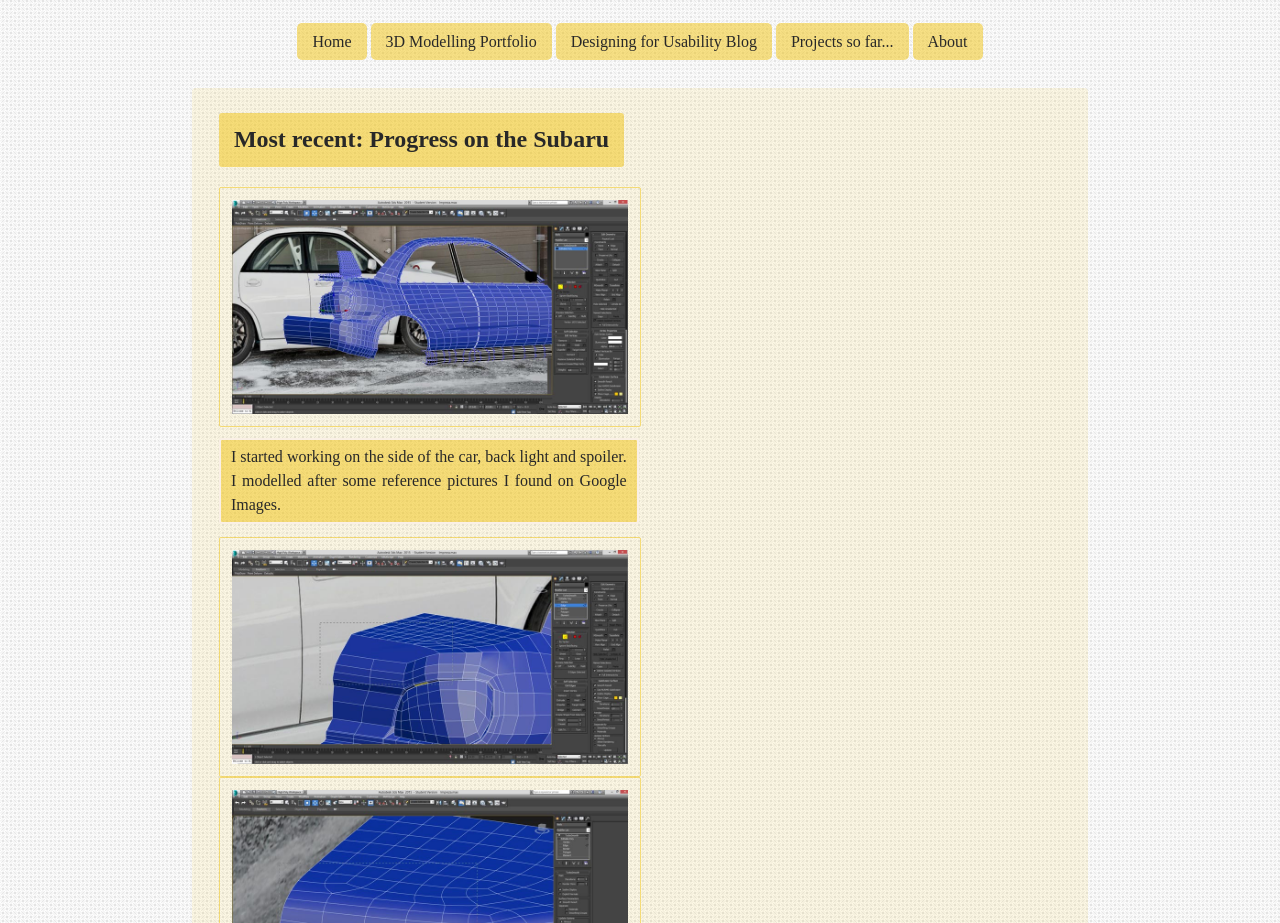
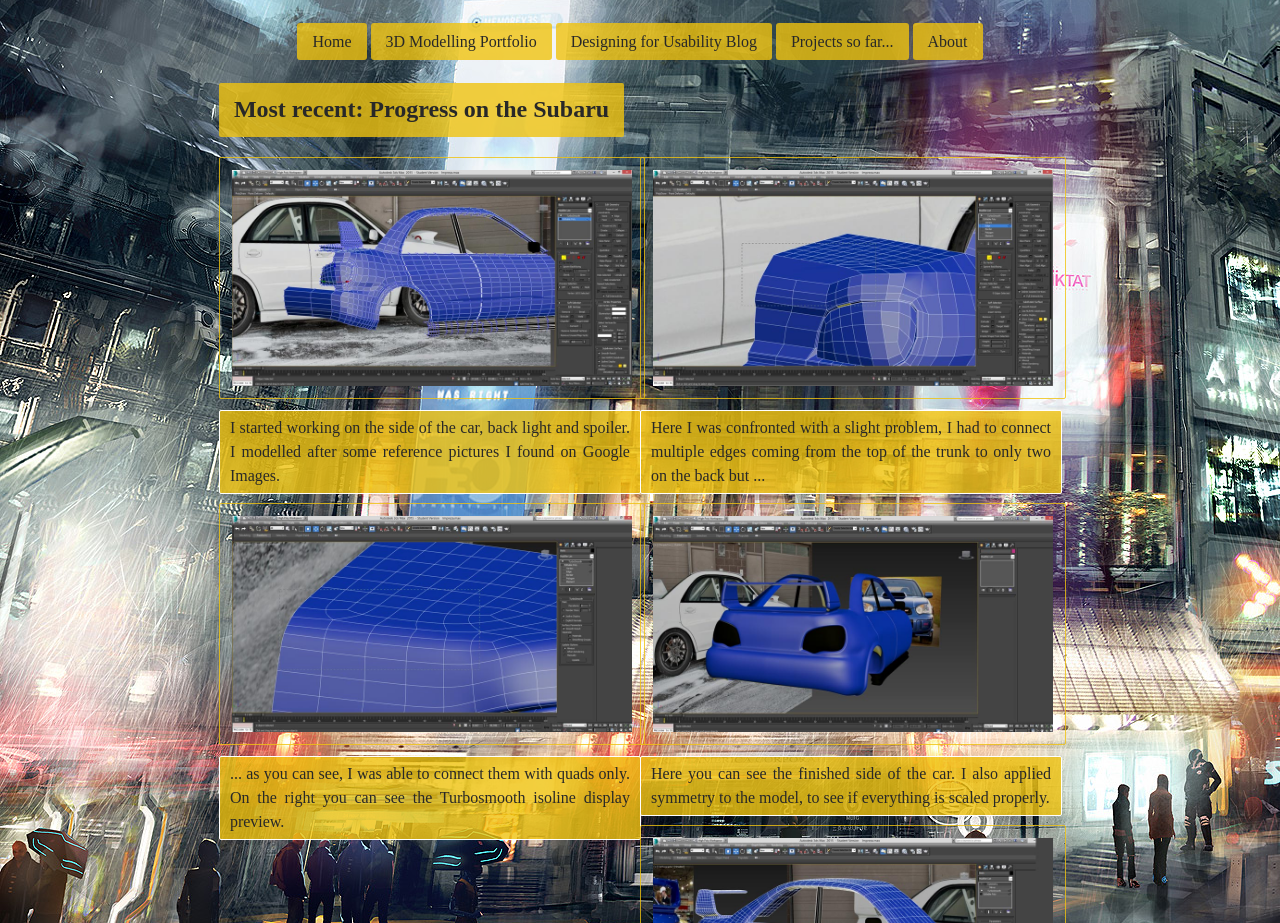
Before and after one commit to schillid/multimediacomputingwebsite, a plain HTML site: page modelling.html in a window 1280 px wide. Shown: the part 154-1077 px from the top of the page. Drawn offline with Linux system fonts and the light colour scheme.

Commit message:
Subaru finished

```diff
--- a/modelling.html
+++ b/modelling.html
@@ -22,20 +22,61 @@
 
         <div class="content-wrapper">
 
-            <h2><span class="subaru">Most recent: Progress on the Subaru</span></h2>
+            <div class="subaru_topic">
+            <h2><span class="h2_title">Most recent: Progress on the Subaru</span></h2>
+            <div class="post_left">
+                <a href="Media/Pic1.png"><img src="Media/Pic1_45.jpg" alt="CarProgress1" width = 95% class="frame"></a>
+                <p div class="textbox">I started working on the side of the car, back light and spoiler. I modelled after some reference pictures I found on Google Images.</p>
+            </div>
+            <div class="post_right">
+                <a href="Media/Pic2.png"><img src="Media/Pic2_45.jpg" alt="CarProgress2" width = 95% class="frame"></a>
+                <p div class="textbox">Here I was confronted with a slight problem, I had to connect multiple edges coming from the top of the trunk to only two on the back but ...</p>
+            </div>
+            <div class="post_left">
+                <a href="Media/Pic3.png"><img src="Media/Pic3_45.jpg" alt="CarProgress3" width = 95% class="frame"></a>
+                <p div class="textbox">... as you can see, I was able to connect them with quads only. On the right you can see the Turbosmooth isoline display preview.</p>
+            </div>
+            <div class="post_right">
+                <a href="Media/Pic4.png"><img src="Media/Pic4_45.jpg" alt="CarProgress4" width = 95% class="frame"></a>
+                <p div class="textbox">Here you can see the finished side of the car. I also applied symmetry to the model, to see if everything is scaled properly.</p>
+            </div>
+            <div class="post_left">
+                <a href="Media/Pic5.png"><img src="Media/Pic5_45.jpg" alt="CarProgress5" width = 95% class="frame"></a>
+                <p div class="textbox">I then created some floating geometry for the horizontal indentation in the door to create a nice normal map later then started working on the roof and windows.</p>
+            </div>
+            <div class="post_right">
+                <a href="Media/Pic6.png"><img src="Media/Pic6_45.jpg" alt="CarProgress6" width = 95% class="frame"></a>
+                <p div class="textbox">The car's headlights and the frontbumper are done at this stage, I then started creating the geometry around the headlight.</p>
+            </div>
+            <div class="post_left">
+                <a href="Media/Pic7.png"><img src="Media/Pic7_45.jpg" alt="CarProgress7" width = 95% class="frame"></a>
+                <p div class ="textbox">I finished the front grill of the car end took a look at the car with a symmetry modifier applied. It shows that I still had to work on the polygon flow down the middle of the car where the seam for the symmerty is. I also added my finished side mirrors.</p>
+            </div>
+            <div class="post_right">
+                <a href="Media/Pic8.png"><img src="Media/Pic8_45.jpg" alt="CarProgress8" width = 95% class="frame"></a>
+                <p div class ="textbox">I finished the wheels and did some last touch ups on the car's geometry. The polygon flow for some parts was not perfect yet at this point which was easy to see after I bumped up the Turbosmooth setting. (Note the two thick lines going down the hood.)</p>
+            </div>
+            <div class="post_left">
+                <a href="Media/Pic9.png"><img src="Media/Pic9_45.jpg" alt="CarProgress9" width = 95% class="frame"></a>
+                <p div class ="textbox">Here you can see the beginning of the retopology of the car. You can see the wheel and spoiler I created properly here too. I am using 3ds Max's PolyDraw tools to retopologize the car.</p>
+            </div>
+            <div class="post_right">
+                <a href="Media/Pic10.png"><img src="Media/Pic10_45.jpg" alt="CarProgress10" width = 95% class="frame"></a>
+                <p div class ="textbox">On the right: the finished,turbosmoothed car. Ready for normals baking. On the left: The finished lowpoly model of the Subaru. I applied a simple flatten mapping the the car to see which areas needed work which was all of them.</p>
+            </div>
+            <div class="post_left">
+                <a href="Media/Pic11.png"><img src="Media/Pic11_45.jpg" alt="CarProgress11" width = 95% class="frame"></a>
+                <p div class ="textbox">Based on the low poly model I then created the projection cage for raycasting. I was able to create a normals and an ambient occlusion map.</p>
+            </div>
+            </div>
+            <hr class="clear">
+            <div class="weapons_topic">
+            <h2><span class="h2_title">Creation of weapon props:</span></h2>
 
-                    <a href="Media/Pic1.png"><img src="Media/Pic1_45.jpg" alt="CarProgress1" width = 47% height = 47% class="frame"></a>
-                        <p div class="text30">I started working on the side of the car, back light and spoiler. I modelled after some reference pictures I found on Google Images.</p>
+            </div>
 
-                    <a href="Media/Pic2.png"><img src="Media/Pic2_45.jpg" alt="CarProgress2" width = 47% height = 47% class="frame_float"></a>
-                    <a href="Media/Pic3.png"><img src="Media/Pic3_45.jpg" alt="CarProgress3" width = 47% height = 47% class="frame"></a>
-                        <p div class="text30">Here I was confronted with a slight problem, I had to connect multiple edges coming from the top of the trunk to only two on the back but as you can see, I was able to connect them with quads only. On the right you can see the Turbosmooth isoline display preview.</p>
 
-                    <a href="Media/Pic4.png"><img src="Media/Pic4_45.jpg" alt="CarProgress4" width = 47% height = 47% class="frame"></a>
-                        <p div class="text30">Here you can see the finished side of the car. I also applied symmetry to the model, to see if everything is scaled properly.</p>
 
-                    <a href="Media/Pic5.png"><img src="Media/Pic5_45.jpg" alt="CarProgress5" width = 47% height = 47% class="frame"></a>
-                        <p div class="text30">I then created some floating geometry for the horizontal indentation in the door to create a nice normal map later and started working on the roof and windows.</p>
 
 
 
--- a/style.css
+++ b/style.css
@@ -3,7 +3,9 @@
 	padding: 0;
 }
 html {
-    background: url(Media/background.png);
+    background: url(Media/background.jpg);
+    background-repeat: no-repeat;
+    background-attachment: fixed;
 }
 body {
     font: 100% "Myriad Pro";
@@ -23,8 +25,8 @@
     margin-bottom: .9em;
     text-align: center;
     padding: 2%;
-    border-radius: 5px;
-    background-color: rgba(241, 196, 15, 0.5);
+    border-radius: 3px;
+    background-color: rgba(241, 196, 15, 0.8);
 }
 h2 {
     text-decoration: none;
@@ -32,15 +34,15 @@
 }
 .navcenter {
     text-align: center;
-    margin: 20px;
+    margin: 20px 20px 0px 20px;
 }
 .navbar {
     display: inline;
     list-style-type: none;
     text-align: center;
     padding: 10px 15px 10px 15px;
-    background-color: rgba(241, 196, 15, 0.5);
-    border-radius: 5px;
+    background-color: rgba(241, 196, 15, 0.8);
+    border-radius: 3px;
 }
 .nodeco {
     text-decoration: none;
@@ -53,43 +55,45 @@
 .frame {
     background: transparent;
     padding: 12px;
-    border: 1px solid rgba(241, 196, 15, 0.5);
+    border: 1px solid rgba(241, 196, 15, 0.8);
     border-radius: 2px;
 }
-.frame_float {
-    background: transparent;
-    padding: 12px;
-    border: 1px solid rgba(241, 196, 15, 0.5);
+p.textbox {
+    width: 95%;
+    background-color: rgba(241, 196, 15, 0.8);
+    border: 1px solid white;
     border-radius: 2px;
+    padding: 5px 10px 5px 10px;
+    height: 10%;
+}
+.post_left {
     float: left;
-    margin-right: 20px;
+    width: 50%;
+    margin-bottom: 1%;
 }
-p.text30 {
-    width: 47%;
-    margin-bottom: .8em;
-    background-color: rgba(241, 196, 15, 0.5);
-    border: 2px solid linen;
-    border-radius: 3px;
-    padding: 5px 10px 5px 10px;
-}
-.post {
+.post_right {
+    float: right;
     width: 50%;
-    margin-bottom: 24px;
-}
-.post2 {
-    margin-bottom: 24px;
+    margin-bottom: 1%;
 }
 .content-wrapper {
-    margin-top: 30px;
-    background: rgba(241, 196, 15, 0.1);
+    background: rgba(241, 196, 15, 0);
     padding: 3%;
-    border-radius: 4px;
 }
-span.subaru {
+.subaru_topic {
+    clear: both;
+}
+span.h2_title {
     font-weight: 600;
-    background-color: rgba(241, 196, 15, 0.5);
+    background-color: rgba(241, 196, 15, 0.8);
     padding: 13px 15px 15px 15px;
-    border-radius: 3px;
+    border-radius: 2px;
+    clear: both;
+}
+hr.clear {
+    clear:both;
+    border-color: rgba(241, 196, 15, 0.8);
+    margin: 0% 0% 1.5% 0%;
 }
 a:link {
     color: rgba(40, 40, 40, 1.0);
```
Also changed, not shown: Media/background.jpg (added).
